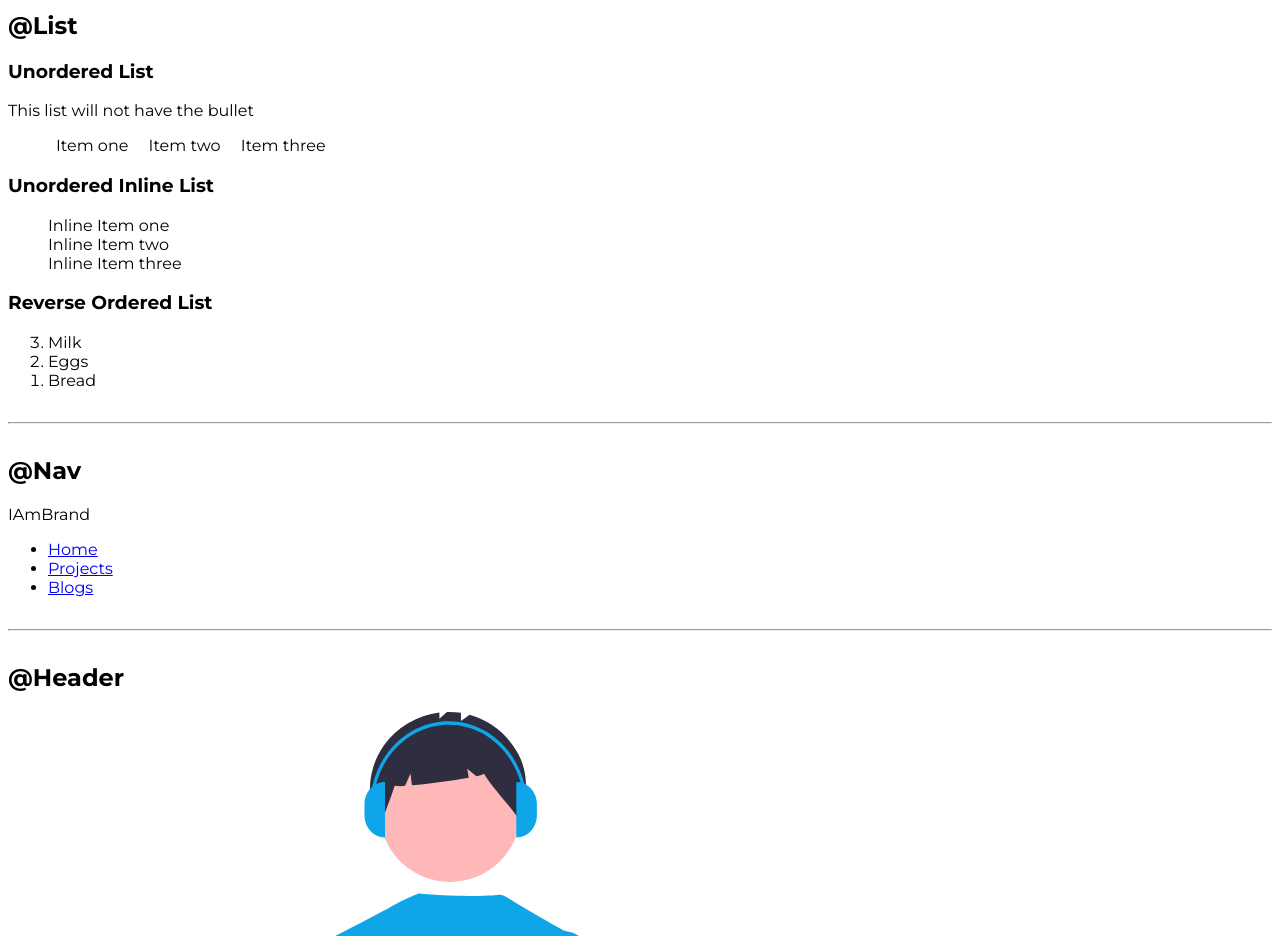
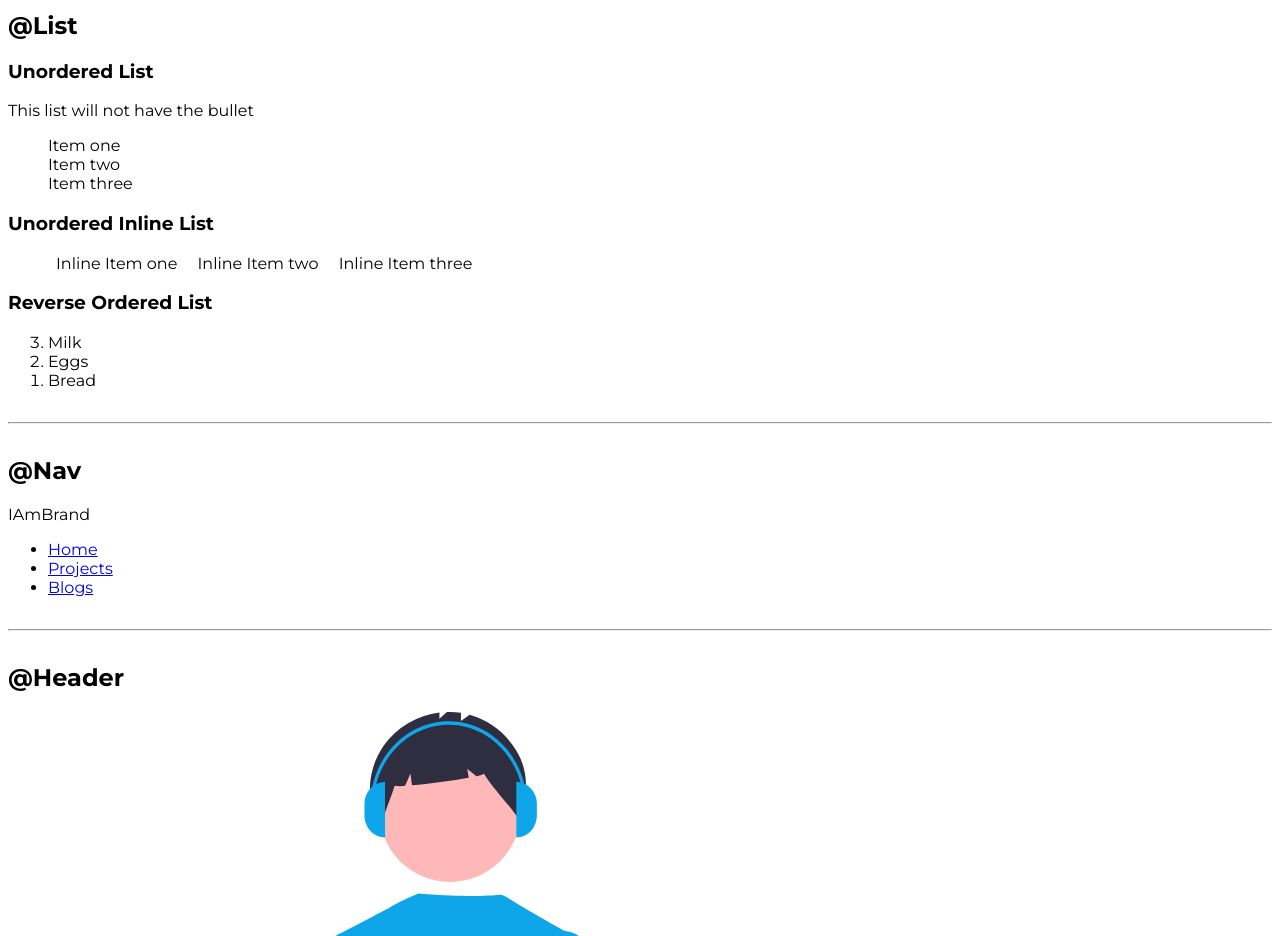
Before and after one commit to vishalsinghrawat29/my-portfolio, a plain HTML site: page index.html in a window 1280 px wide. Shown: the part 860-1796 px from the top of the page. Drawn offline with Linux system fonts and the light colour scheme.

Commit message:
minor change

```diff
--- a/index.html
+++ b/index.html
@@ -41,16 +41,16 @@
      <h3>Unordered List</h3>
      <p>This list will not have the bullet</p>
      <ul class="list-non-bullet">
-         <li class="list-item-inline">Item one</li>
-         <li class="list-item-inline">Item two</li>
-         <li class="list-item-inline">Item three</li>
+         <li>Item one</li>
+         <li>Item two</li>
+         <li>Item three</li>
      </ul>
 
      <h3>Unordered Inline List</h3>
      <ul class="list-non-bullet">
-         <li>Inline Item one</li>
-         <li>Inline Item two</li>
-         <li>Inline Item three</li>
+         <li class="list-item-inline" >Inline Item one</li>
+         <li class="list-item-inline" >Inline Item two</li>
+         <li class="list-item-inline" >Inline Item three</li>
      </ul>
 
      <h3>Reverse Ordered List</h3>
```
